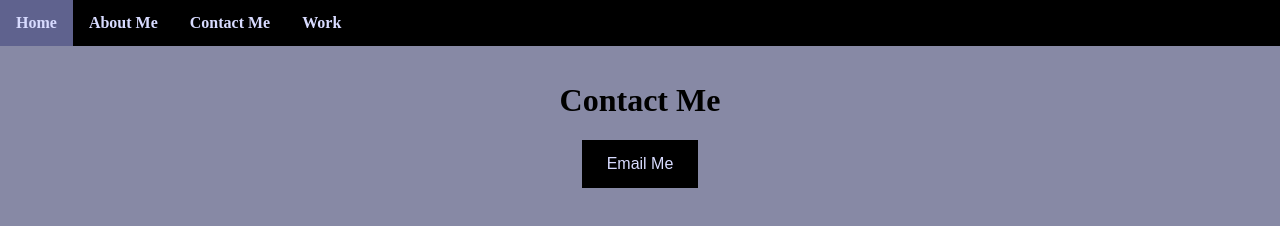
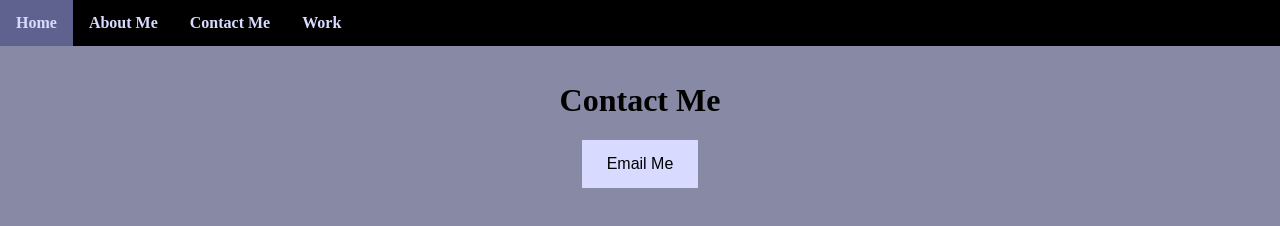
Before and after one commit to WVCS/portfolio-VincenteNguyen1, a plain HTML site: page Contact.html in a window 1280 px wide. Drawn offline with Linux system fonts and the light colour scheme.

Commit message:
Update style.css

```diff
--- a/style.css
+++ b/style.css
@@ -37,9 +37,9 @@ background-color:#5F628E;
 
 
 .button {
-  background-color: Black;
+  background-color:#D8DBFF ;
   border: none;
-  color:#D8DBFF;
+  color:Black;
   padding: 15px 25px;
   text-align: center;
   font-size: 16px;
```
